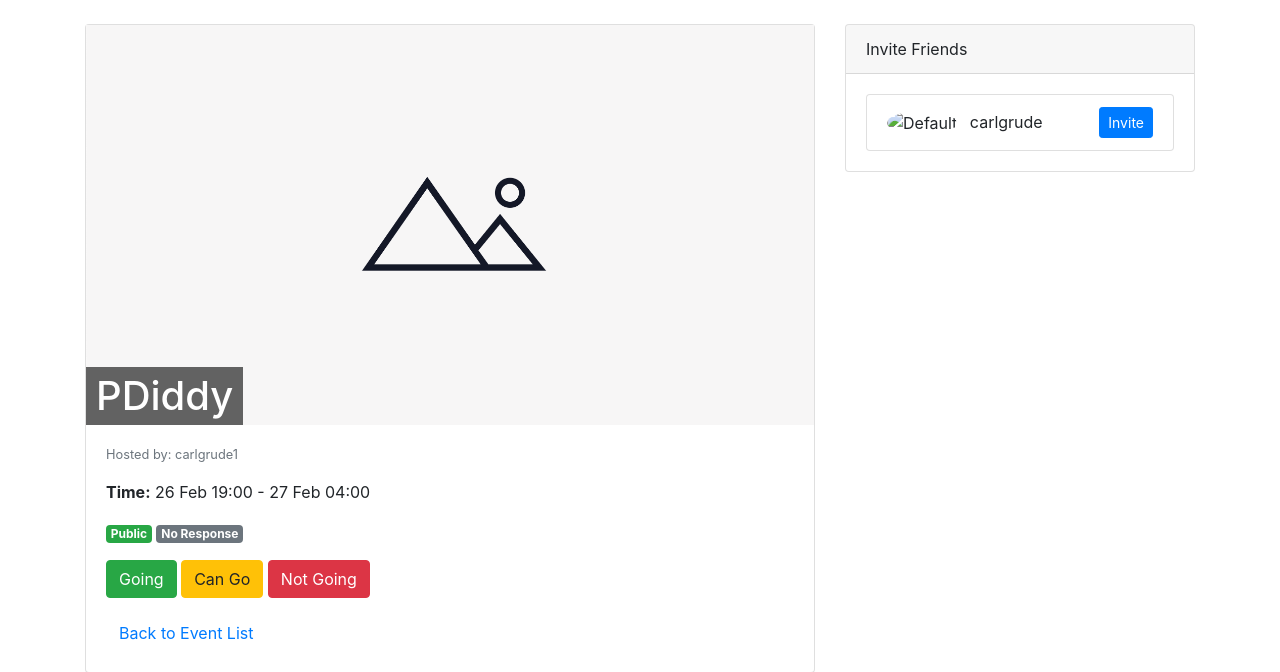
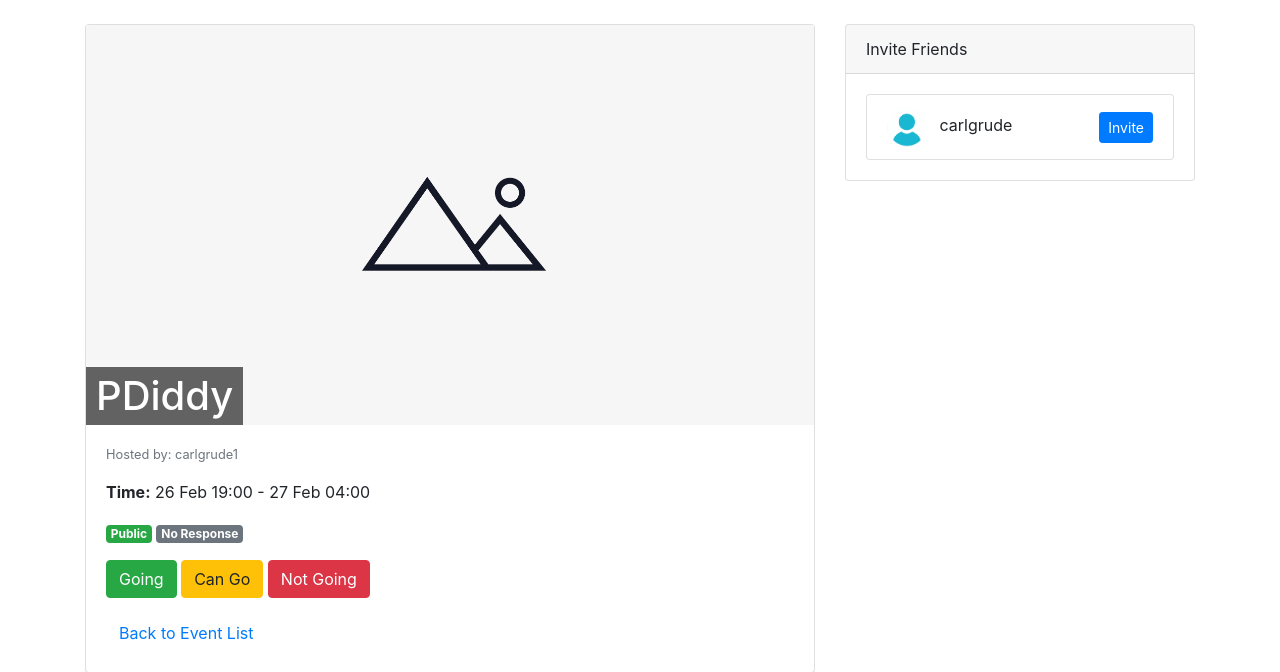
Before and after one commit to Fru1tt/ArrangementApp, a Django app: page /event/2/ in a window 1280 px wide. Shown: the part 56-728 px from the top of the page. Run offline with Django 5.2, Linux system fonts and the light colour scheme; a user stored in the database is signed in; data comes from the database, SQL or seed files in the repository; tables that the repository leaves empty hold one stand-in row (values such as "Sample post"); data that the repository does not hold is empty; some libraries are stand-ins or nearby versions.

Commit message:
fixed broken images for default profile pics

```diff
--- a/ProjectX/ETA/templates/ETA/event_detail.html
+++ b/ProjectX/ETA/templates/ETA/event_detail.html
@@ -118,14 +118,14 @@
                   <img src="{{ friend.image.url }}" alt="{{ friend.user.username }}'s picture"
                        class="rounded-circle mr-2" style="width:40px; height:40px;">
                 {% else %}
-                  <img src="https://via.placeholder.com/40" alt="Default" class="rounded-circle mr-2">
+                  <img src="{% static 'images/NPC.png'%}" alt="Default" class="rounded-circle mr-2" style="width: 40px; height: 40px; object-fit: cover;">
                 {% endif %}
                 {{ friend.user.username }}
               </div>
               {% if friend.user.id in invited_ids %}
                 <span class="text-muted">Invited</span>
               {% else %}
-                <form method="post" action="{% url 'send_event_invite' event.id friend.id %}" style="display:inline;">
+                <form method="post" action="{% url 'send_event_invite' event.id friend.id %}" >
                   {% csrf_token %}
                   <button type="submit" class="btn btn-primary btn-sm">Invite</button>
                 </form>
--- a/ProjectX/ETA/templates/ETA/friend_page.html
+++ b/ProjectX/ETA/templates/ETA/friend_page.html
@@ -1,5 +1,7 @@
 {% extends "ETA/base.html" %}
 {% block title %}Friends{% endblock title %}
+
+{%load static %}
 
 {% block content %}
 <div class="container">
@@ -73,7 +75,7 @@
                             {% if friend.image %}
                                 <img src="{{ friend.image.url }}" alt="{{ friend.user.username }}'s picture" class="rounded-circle mr-2" style="width:40px; height:40px;">
                             {% else %}
-                                <img src="https://via.placeholder.com/40" alt="Default" class="rounded-circle mr-2">
+                                <img src="{% static 'images/NPC.png' %}" alt="Default" class="rounded-circle mr-2" style="width: 40px; height: 40px; object-fit: cover;">
                             {% endif %}
                             {{ friend.user.username }}
                         </li>
```
